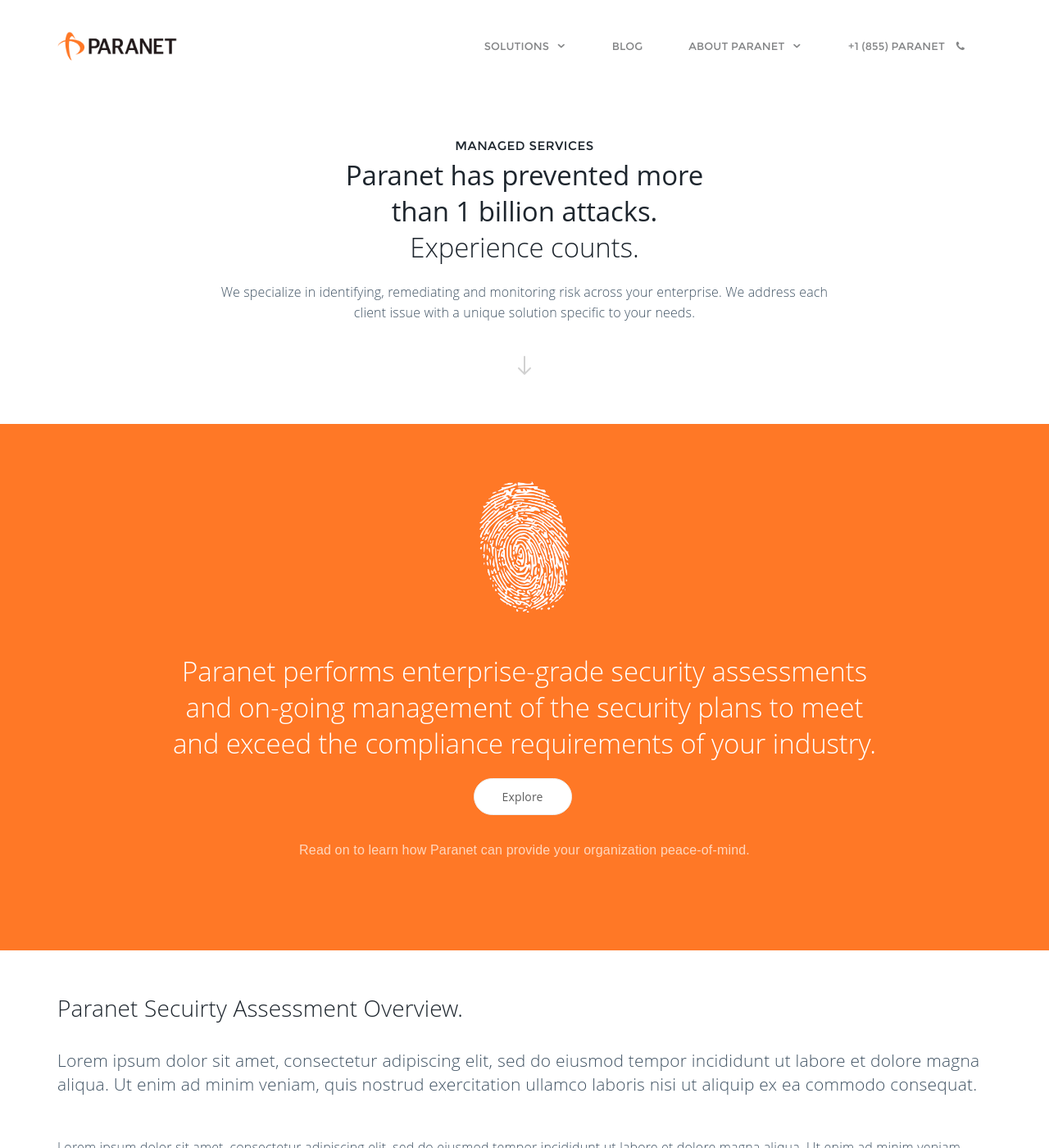
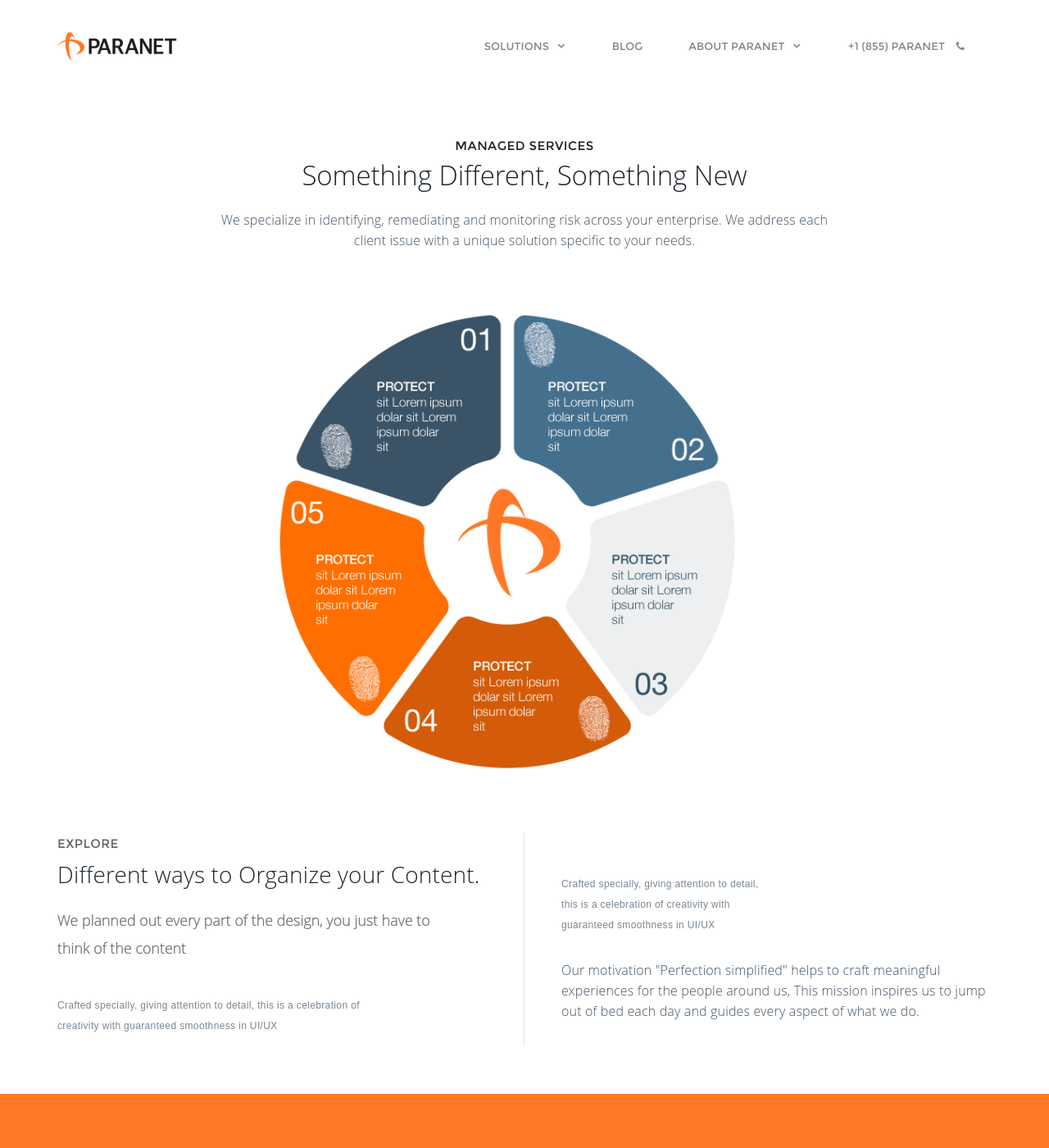
Before and after one commit to paranet/paranet.github.io, a Jekyll site: the page built from services/msp.html, in a window 1280 px wide and 1400 px high. Shown: the whole window at 82% size. Built offline with Jekyll 4.4.1, drawn with Linux system fonts in a browser that asks for light colours; some web fonts are replaced.

Commit message:
minor uodates to msp

```diff
--- a/services/msp.html
+++ b/services/msp.html
@@ -8,14 +8,51 @@
         <div class="row">
             <div class="col-sm-8 col-sm-offset-2">
                 <h6 class="block-title m-b-0">MANAGED SERVICES</h6>
-                <h1 class="m-t-5 light"><span class="semi-bold">Paranet has prevented more <br>than 1 billion attacks.</span><br>Experience counts.</h1>
+                <h1 class="m-t-5 light"><span class="">Something Different, Something New</h1>
                 <p class="m-t-20">We specialize in identifying, remediating and monitoring risk across your enterprise. We address each client issue with a unique solution specific to your needs.
                 </p>
-                <img src="/assets/images/arrow_down.png" class="m-t-30" alt="">
+                <!-- <img src="/assets/images/arrow_down.png" class="m-t-30" alt=""> -->
             </div>
         </div>
     </div>
 </section>
+
+<section class="p-b-40">
+      <div class="container-sm-height">
+        <div class="row row-sm-height sm-m-l-15 sm-m-r-15">
+          <div class="col-md-6 col-md-offset-3">
+            <img class="p-r-40 xs-image-responsive-height sm-no-padding lazy loaded" src="/assets/images/msp.png" alt="" style="width: 100%;">
+          </div>
+          </div>
+      </div>
+    </section>
+
+<section class="p-t-30 p-b-60">
+      <div class="container">
+        <div class="md-p-l-20 md-p-r-20 xs-no-padding">
+          <div class="row">
+            <div class="col-sm-6 b-r b-grey xs-b-b b-grey">
+              <h5 class="block-title hint-text no-margin">Explore</h5>
+              <h2 class="m-t-5">Different ways to Organize your Content.</h2>
+              <div class="col-sm-10 no-padding">
+                <h4 class="hint-text">We planned out every part of the design, you just have to think of the content</h4>
+                <p class="m-t-30 fs-12 font-arial hint-text col-sm-10 no-padding">Crafted specially, giving attention to detail, this is a celebration of creativity with guaranteed smoothness in UI/UX</p>
+              </div>
+            </div>
+            <div class="col-sm-6 xs-p-t-30">
+              <div class="p-l-30 xs-no-padding">
+                <div class="col-sm-6 no-padding m-b-20 m-t-20">
+                  <p class="m-t-30 fs-12 font-arial hint-text">Crafted specially, giving attention to detail, this is a celebration of creativity with guaranteed smoothness in UI/UX</p>
+                </div>
+                <div class="clearfix"></div>
+                <p>Our motivation "Perfection simplified" helps to craft meaningful experiences for the people around us, This mission inspires us to jump out of bed each day and guides every aspect of what we do.
+                </p>
+              </div>
+            </div>
+          </div>
+        </div>
+      </div>
+    </section>
 
 <section class="p-b-50 p-t-20 bg-primary">
     <div class="container p-b-50 p-t-50">
```
Also changed, not shown: assets/images/msp.png (added).
